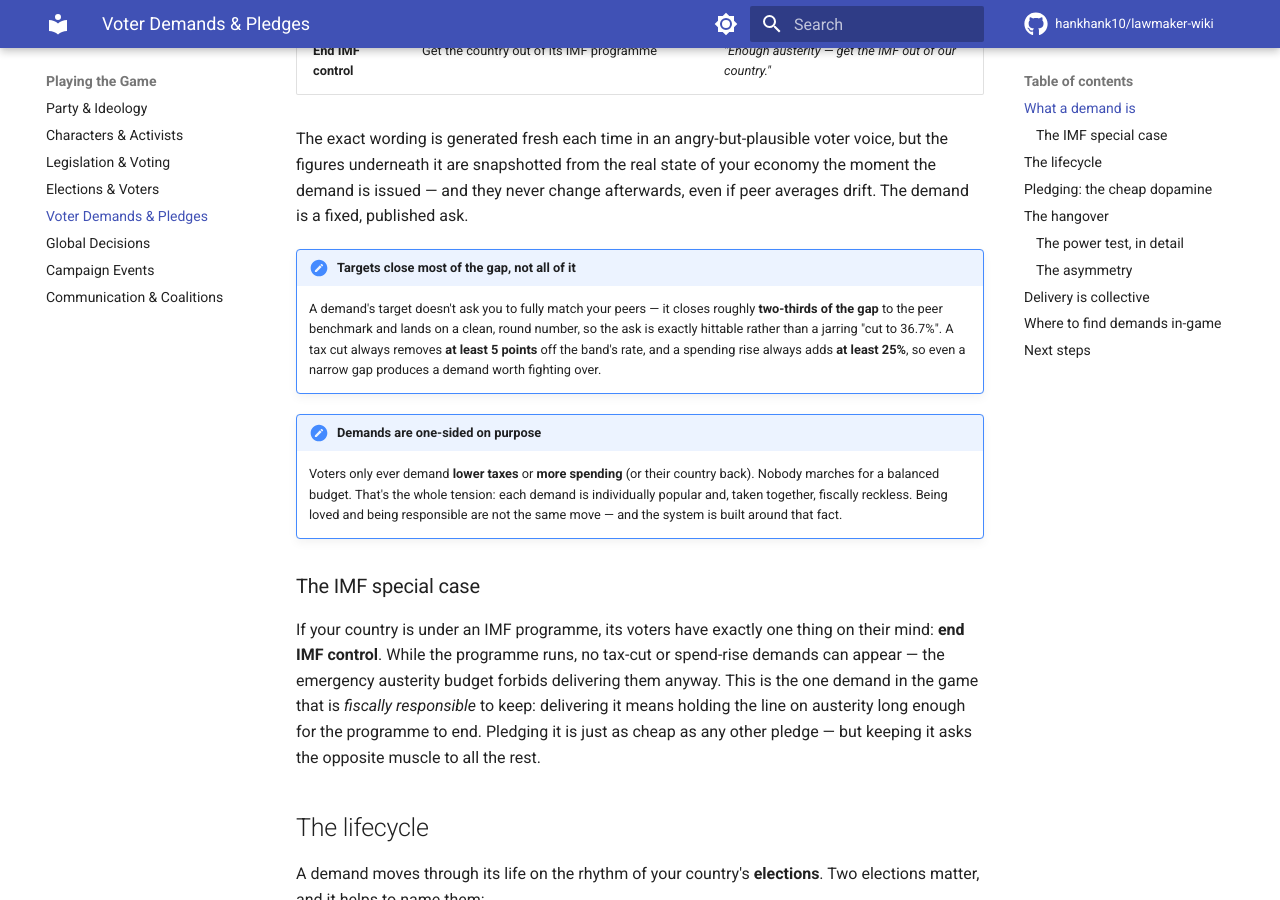
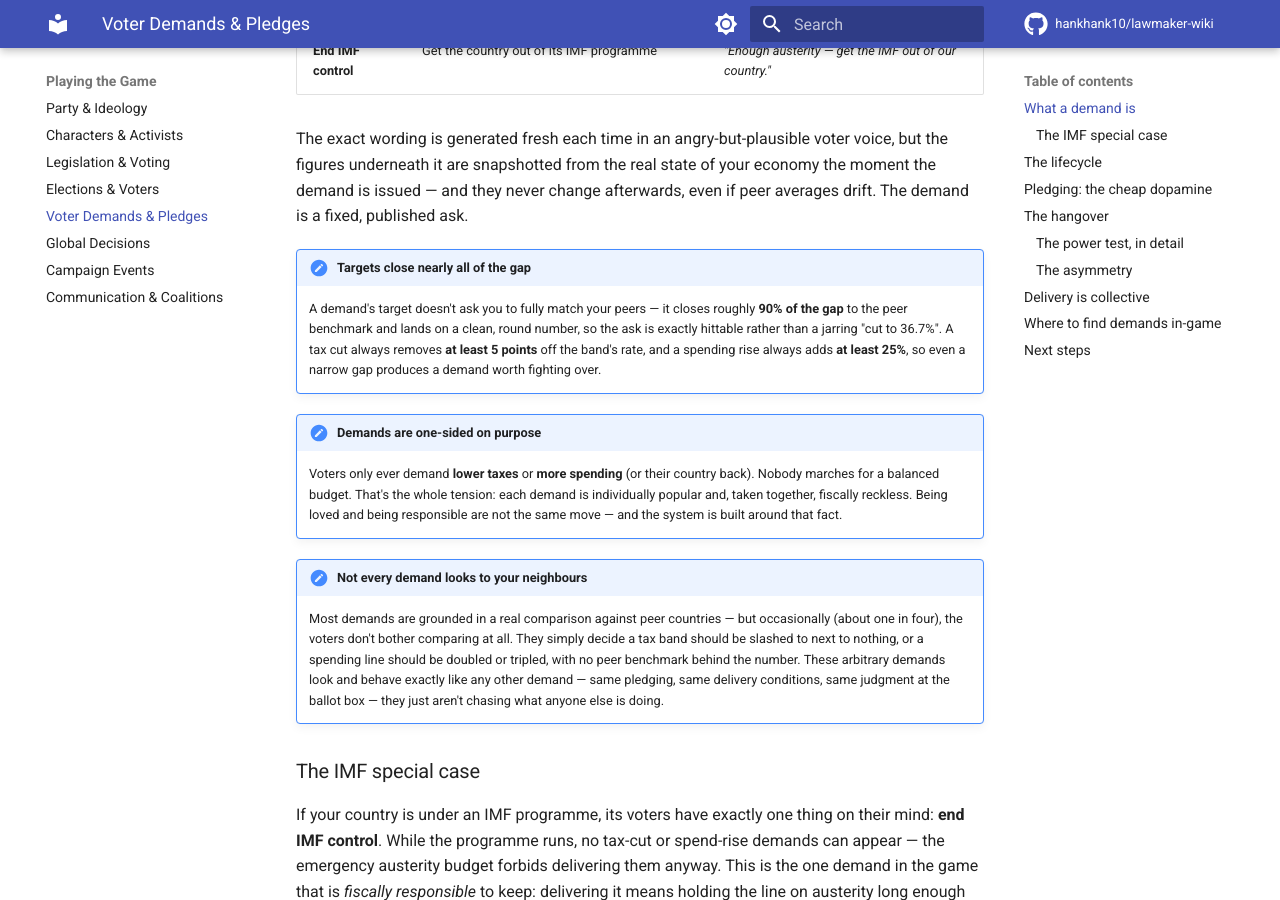
Before and after one commit to hankhank10/lawmaker-wiki, an MkDocs documentation site: the page built from docs/gameplay/demands.md, in a window 1280 px wide and 900 px high, scrolled down 813 px. Built offline with MkDocs 1.6.1 and Material for MkDocs 9.7.7, drawn with Linux system fonts in a browser that asks for light colours; comment, search, counter and statistics services are not loaded.

Commit message:
📝 Sync from private repo
Auto-synced from hankhank10/lawmaker/game-manual

```diff
--- a/docs/gameplay/demands.md
+++ b/docs/gameplay/demands.md
@@ -18,11 +18,14 @@ There are three kinds:
 
 The exact wording is generated fresh each time in an angry-but-plausible voter voice, but the figures underneath it are snapshotted from the real state of your economy the moment the demand is issued — and they never change afterwards, even if peer averages drift. The demand is a fixed, published ask.
 
-!!! note "Targets close most of the gap, not all of it"
-    A demand's target doesn't ask you to fully match your peers — it closes roughly **two-thirds of the gap** to the peer benchmark and lands on a clean, round number, so the ask is exactly hittable rather than a jarring "cut to 36.7%". A tax cut always removes **at least 5 points** off the band's rate, and a spending rise always adds **at least 25%**, so even a narrow gap produces a demand worth fighting over.
+!!! note "Targets close nearly all of the gap"
+    A demand's target doesn't ask you to fully match your peers — it closes roughly **90% of the gap** to the peer benchmark and lands on a clean, round number, so the ask is exactly hittable rather than a jarring "cut to 36.7%". A tax cut always removes **at least 5 points** off the band's rate, and a spending rise always adds **at least 25%**, so even a narrow gap produces a demand worth fighting over.
 
 !!! note "Demands are one-sided on purpose"
     Voters only ever demand **lower taxes** or **more spending** (or their country back). Nobody marches for a balanced budget. That's the whole tension: each demand is individually popular and, taken together, fiscally reckless. Being loved and being responsible are not the same move — and the system is built around that fact.
+
+!!! note "Not every demand looks to your neighbours"
+    Most demands are grounded in a real comparison against peer countries — but occasionally (about one in four), the voters don't bother comparing at all. They simply decide a tax band should be slashed to next to nothing, or a spending line should be doubled or tripled, with no peer benchmark behind the number. These arbitrary demands look and behave exactly like any other demand — same pledging, same delivery conditions, same judgment at the ballot box — they just aren't chasing what anyone else is doing.
 
 ### The IMF special case
 
```
